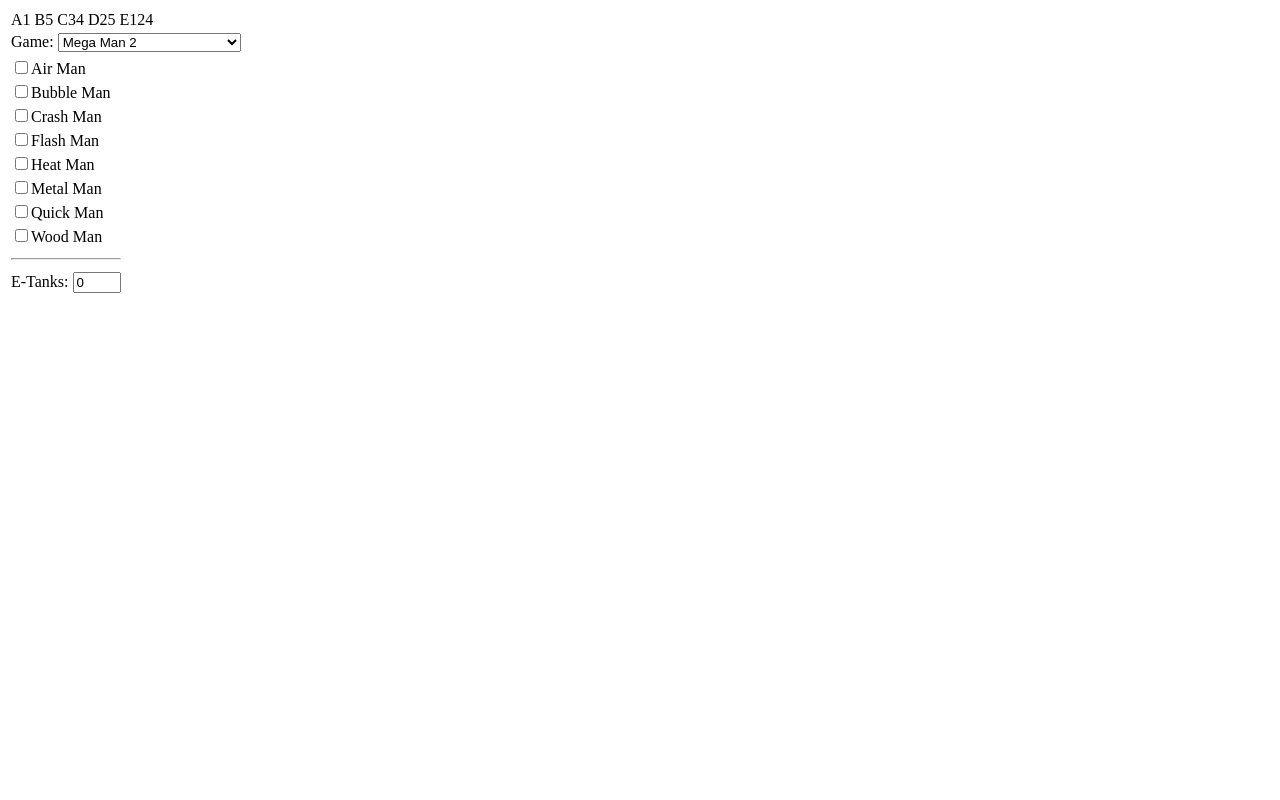
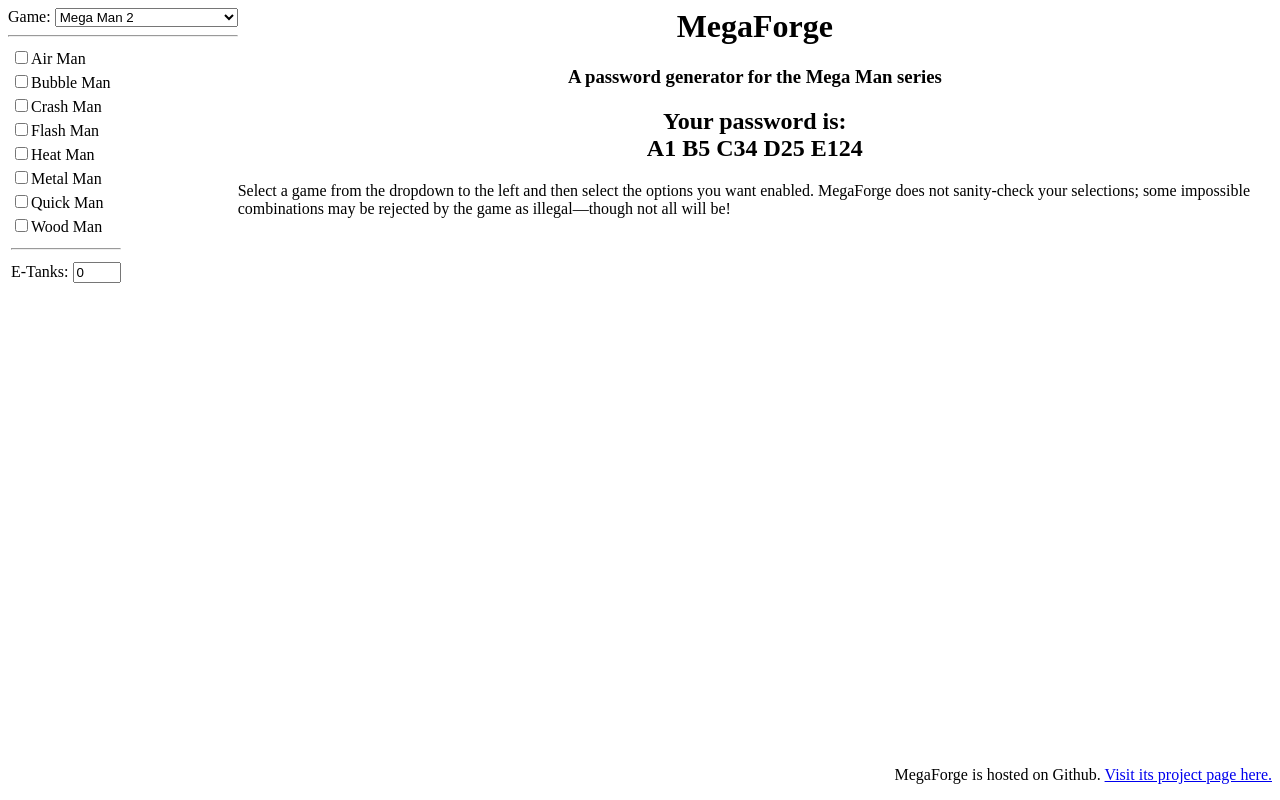
Before and after one commit to michaelcmartin/megaforge, a plain HTML site: page megaforge.html in a window 1280 px wide. Drawn offline with Linux system fonts and the light colour scheme.

Commit message:
Properly organize the test page

```diff
--- a/megaforge.html
+++ b/megaforge.html
@@ -1,24 +1,25 @@
 <html>
 <head>
   <title>MegaForge</title>
-<style type="text/css">
-.heading {font-weight: bold;}
-</style>
   <script src="megaforge.js"></script>
   <script src="mf_display.js"></script>
 </head>
 <body onload="mf_display.initialize();">
-<table>
-<tr>
-<td id="output"></td>
-</tr>
-<tr>
-<td>
+  <div>
+    <div style="float:left">
       Game: <select id="gameSelect" onChange="mf_display.selectGame(this.selectedIndex);"></select>
-</td>
-</tr>
-</table>
+      <hr>
       <table id="optionsTable">
       </table>
+    </div>
+    <div style="text-align: center;">
+      <h1>MegaForge</h1>
+      <h3>A password generator for the Mega Man series</h3>
+      <h2>Your password is:<br>
+      <span id="output"></span></h2>
+    </div>
+    <p>Select a game from the dropdown to the left and then select the options you want enabled. MegaForge does not sanity-check your selections; some impossible combinations may be rejected by the game as illegal&mdash;though not all will be!</p>
+  </div>
+  <p style="position: fixed; bottom: 0px; right: 1ch;">MegaForge is hosted on Github. <a href="https://github.com/michaelcmartin/megaforge">Visit its project page here.</a></p
 </body>
 </html>
```
Lines whose indentation alone changed are shown as unchanged.
